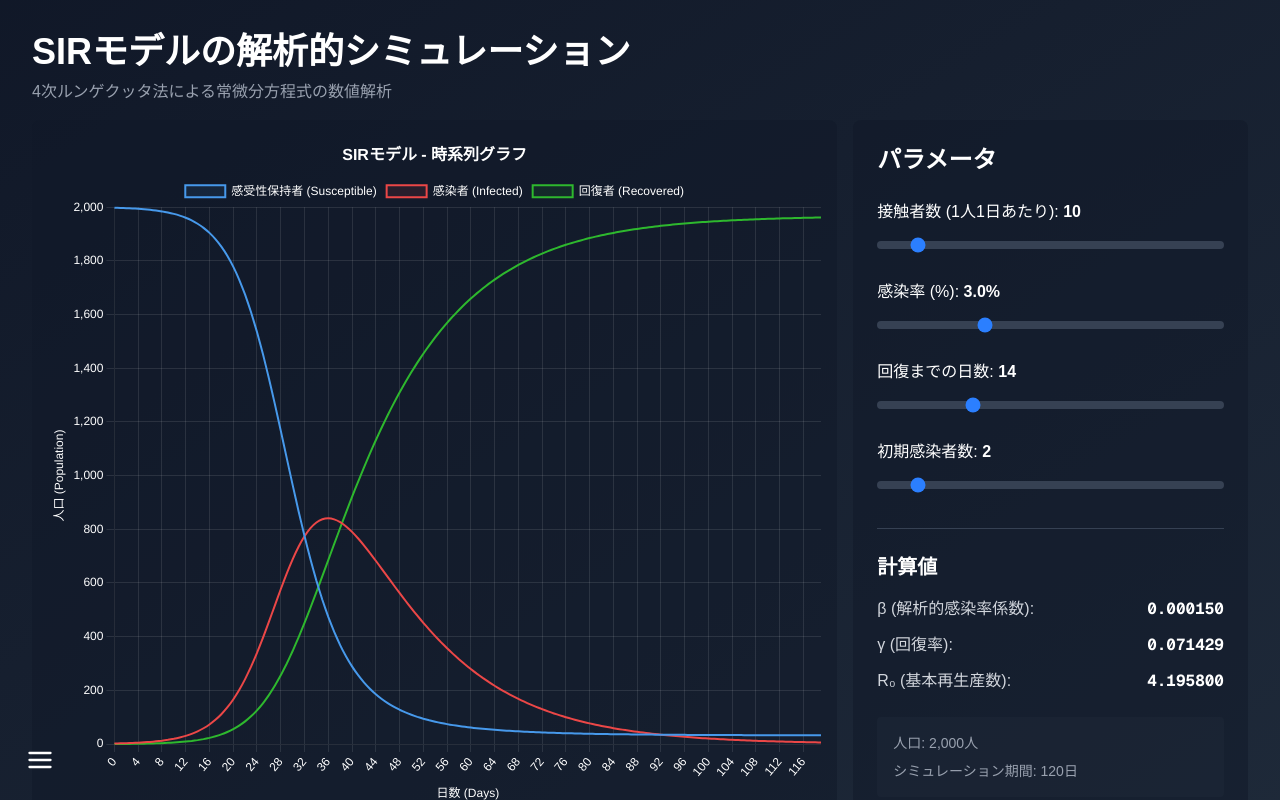
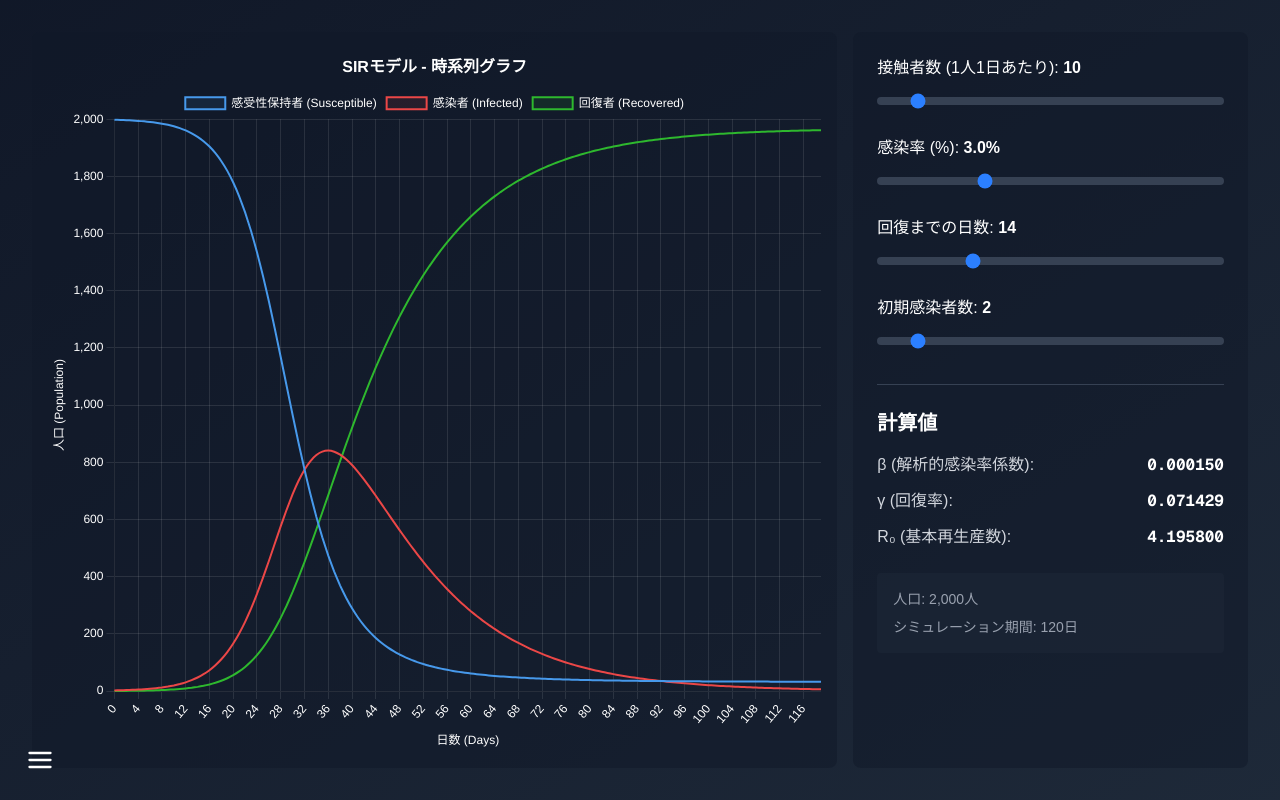
Before and after one commit to webshoten/sir_dynamic_simulation_by_nextjs, a Next.js app: page /works/sir-analytical in a window 1280 px wide. Built offline with nearby package versions, Linux system fonts and the light colour scheme.

Commit message:
デザイン

```diff
--- a/src/components/fan-navigation.tsx
+++ b/src/components/fan-navigation.tsx
@@ -1,5 +1,6 @@
 'use client';
 import Link from 'next/link';
+import { usePathname } from 'next/navigation';
 import { useEffect, useId, useRef, useState } from 'react';
 
 interface NavItem {
@@ -17,6 +18,7 @@ const navItems: NavItem[] = [
 ];
 
 export function FanNavigation() {
+  const pathname = usePathname();
   const [isExpanded, setIsExpanded] = useState(false);
   const [hoveredIndex, setHoveredIndex] = useState<number | null>(null);
   const [scrollOffset, setScrollOffset] = useState(0);
@@ -64,6 +66,16 @@ export function FanNavigation() {
       container.removeEventListener('wheel', handleWheel);
     };
   }, [isExpanded]);
+
+  // アクティブなページを中央（index 2）に表示
+  useEffect(() => {
+    const activeIndex = navItems.findIndex((item) => item.href === pathname);
+    if (activeIndex !== -1) {
+      // 中央（displayIndex: 2）にアクティブなアイテムを配置
+      const newOffset = (activeIndex - 2 + navItems.length) % navItems.length;
+      setScrollOffset(newOffset);
+    }
+  }, [pathname]);
 
   const totalAngle = 90;
   const radius = 380;
@@ -125,6 +137,7 @@ export function FanNavigation() {
           const x = Math.sin((angle * Math.PI) / 180) * distance;
           const y = Math.cos((angle * Math.PI) / 180) * distance;
           const isHovered = hoveredIndex === index;
+          const isActive = pathname === item.href;
 
           // Creates a gradient: 0 -> 0.6 -> 1 -> 0.6 -> 0
           let edgeFade = 1;
@@ -163,12 +176,15 @@ export function FanNavigation() {
               <span
                 className="text-lg font-semibold whitespace-nowrap block"
                 style={{
-                  color: '#ffffff',
-                  textShadow: isHovered
-                    ? '0 0 20px rgba(255,255,255,0.8), 0 2px 8px rgba(0,0,0,0.8)'
-                    : '0 2px 6px rgba(0,0,0,0.8)',
-                  letterSpacing: isHovered ? '0.05em' : '0',
+                  color: isActive ? '#fbbf24' : '#ffffff',
+                  textShadow: isActive
+                    ? '0 0 25px rgba(251, 191, 36, 0.9), 0 2px 8px rgba(0,0,0,0.8)'
+                    : isHovered
+                      ? '0 0 20px rgba(255,255,255,0.8), 0 2px 8px rgba(0,0,0,0.8)'
+                      : '0 2px 6px rgba(0,0,0,0.8)',
+                  letterSpacing: isHovered || isActive ? '0.05em' : '0',
                   transition: 'all 0.3s ease-out',
+                  fontWeight: isActive ? '700' : '600',
                 }}
               >
                 {item.label}
--- a/src/features/sir-analytical/ui/main.tsx
+++ b/src/features/sir-analytical/ui/main.tsx
@@ -8,27 +8,17 @@ export const SirAnalyticalMain = () => {
   const hook = useSirRungeKutta();
 
   return (
-    <div className="fixed inset-0 z-0 bg-gradient-to-br from-gray-900 to-gray-800">
-      <div className="w-full h-full p-4 md:p-6 lg:p-8">
-        {/* ヘッダー */}
-        <div className="mb-4">
-          <h1 className="text-3xl md:text-4xl font-bold text-white">
-            SIRモデルの解析的シミュレーション
-          </h1>
-          <p className="text-gray-400 mt-2">
-            4次ルンゲクッタ法による常微分方程式の数値解析
-          </p>
-        </div>
-
+    <div className="fixed inset-0 z-0 bg-gradient-to-br from-gray-900 to-gray-800 overflow-hidden">
+      <div className="w-full h-full p-4 md:p-6 lg:p-8 flex flex-col">
         {/* メインコンテンツ */}
-        <div className="grid grid-cols-1 lg:grid-cols-3 gap-4 h-[calc(100%-5rem)]">
+        <div className="flex-1 grid grid-cols-1 lg:grid-cols-3 gap-4 min-h-0">
           {/* グラフエリア（左側・大きめ） */}
-          <div className="lg:col-span-2 bg-gray-900/50 rounded-lg p-4 h-full">
+          <div className="lg:col-span-2 bg-gray-900/50 rounded-lg p-4 min-h-0 overflow-hidden">
             <AnalyticalChart result={hook.result} />
           </div>
 
           {/* パラメータパネル（右側） */}
-          <div className="lg:col-span-1 h-full">
+          <div className="lg:col-span-1 min-h-0 overflow-hidden">
             <ParameterPanel hook={hook} />
           </div>
         </div>
--- a/src/features/sir-analytical/ui/parameter-panel.tsx
+++ b/src/features/sir-analytical/ui/parameter-panel.tsx
@@ -25,8 +25,6 @@ export function ParameterPanel({ hook }: ParameterPanelProps) {
 
   return (
     <div className="w-full h-full p-6 bg-gray-900/50 rounded-lg overflow-y-auto">
-      <h2 className="text-2xl font-bold text-white mb-6">パラメータ</h2>
-
       {/* 接触者数 */}
       <div className="mb-6">
         <label htmlFor={contactId} className="block text-white mb-2">
```
